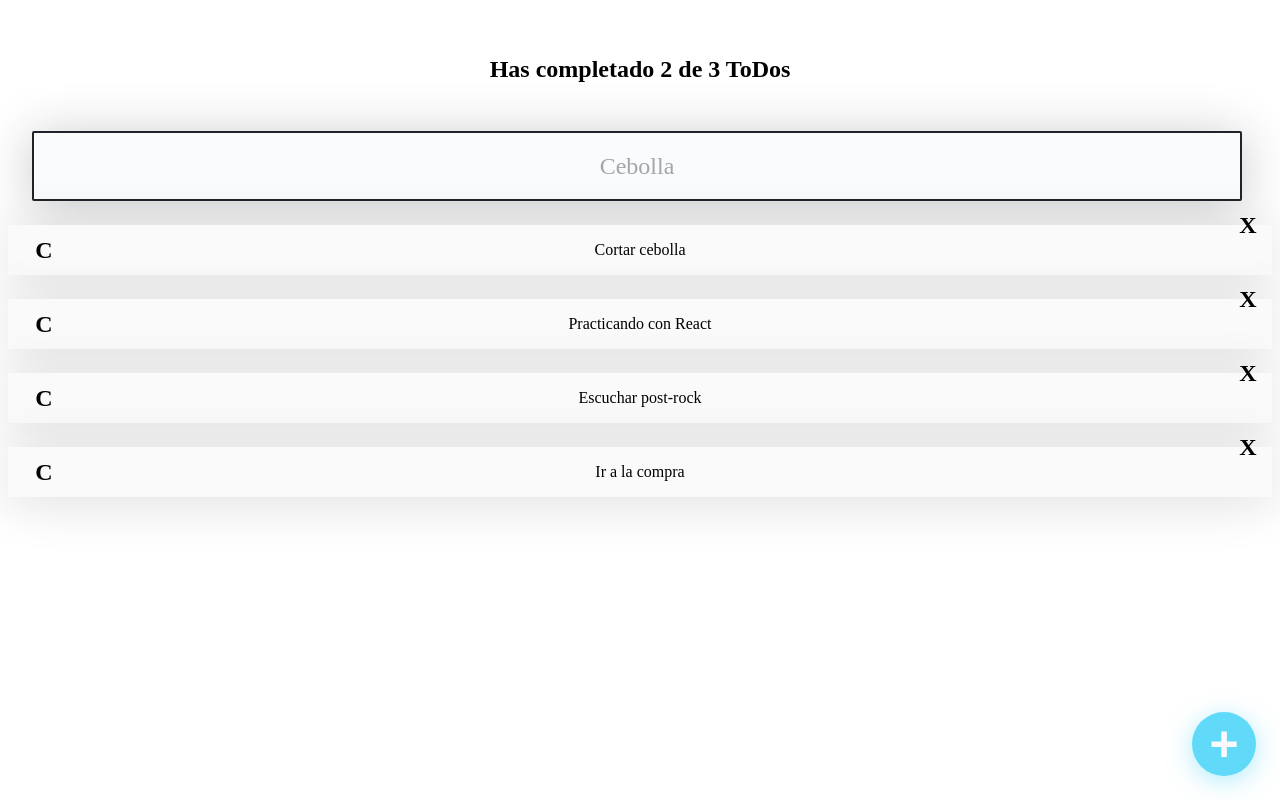
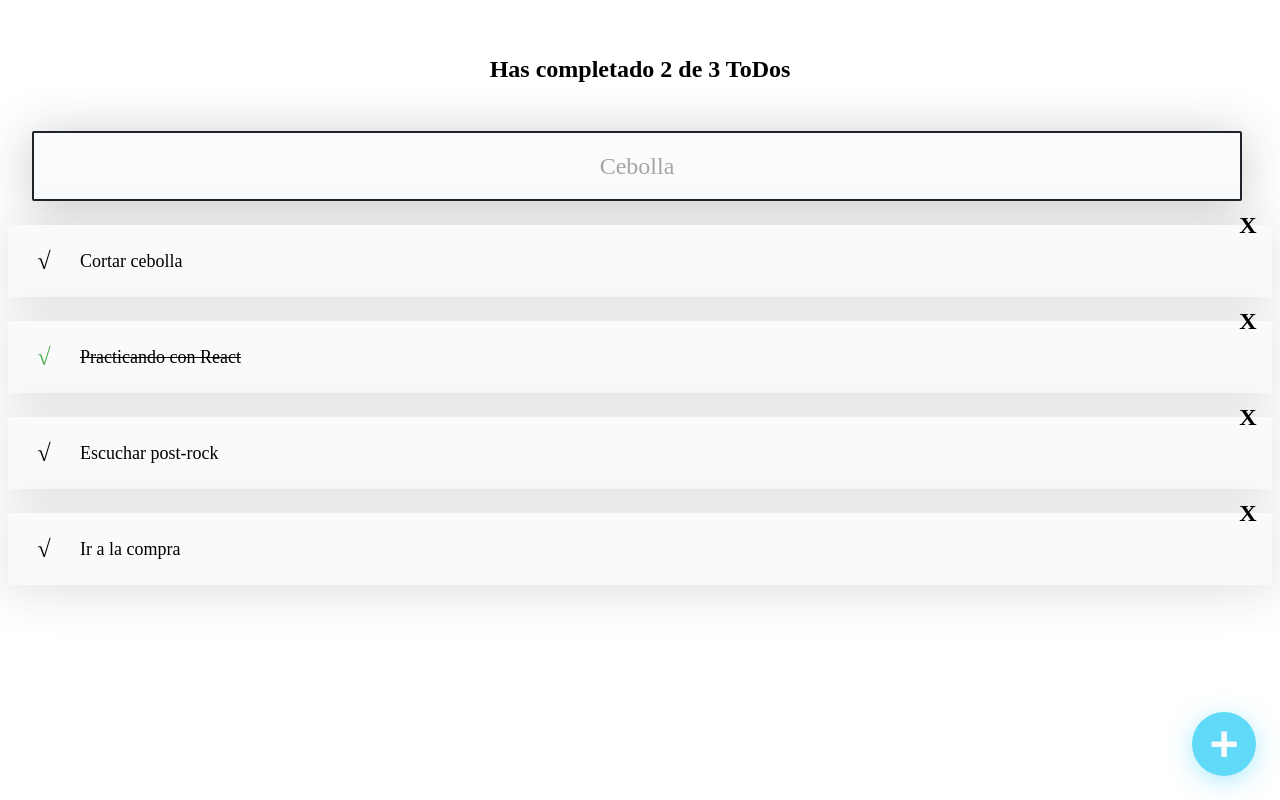
Before and after one commit to llinagz/proyecto-ToDo-react, a React (Create React App) app: page / in a window 1280 px wide. Built offline with nearby package versions, Linux system fonts and the light colour scheme.

Commit message:
Depurando TodoItem

```diff
--- a/src/App.js
+++ b/src/App.js
@@ -8,7 +8,7 @@ import { CreateTodoButton } from "./Components/CreateTodoButtom";
 
 const todos = [
   {text: 'Cortar cebolla', completed: false},
-  {text: 'Practicando con React', completed: false},
+  {text: 'Practicando con React', completed: true},
   {text: 'Escuchar post-rock', completed: false},
   {text: 'Ir a la compra', completed: false}
 ]
@@ -20,7 +20,7 @@ function App() {
       <TodoSearch />
       <TodoList>
         {todos.map(todo =>(
-          <TodoItem key={todo.text} texto={todo.text}/>
+          <TodoItem key={todo.text} texto={todo.text} completado={todo.completed}/>
         ))}
       </TodoList>
       <CreateTodoButton/>
--- a/src/Components/TodoItem.js
+++ b/src/Components/TodoItem.js
@@ -4,8 +4,8 @@ import './TodoItem.css';
 function TodoItem(props) {
     return(
         <li className='TodoItem'>
-            <span className={`Icon Icon-check`}>C</span>
-            <p>{props.texto}</p>
+            <span className={`Icon Icon-check ${props.completado && 'Icon-check--active'}`}>√</span>
+            <p className={`TodoItem-p ${props.completado && 'TodoItem-p--complete'}`}>{props.texto}</p>
             <span className='Icon Icon-delete'>X</span>
         </li>
     );
```
